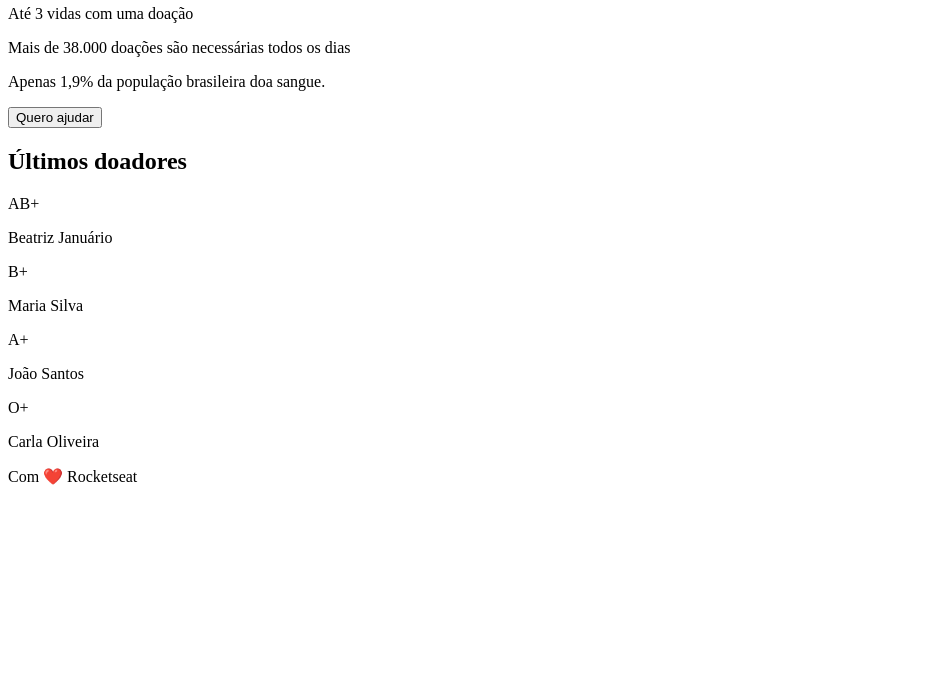
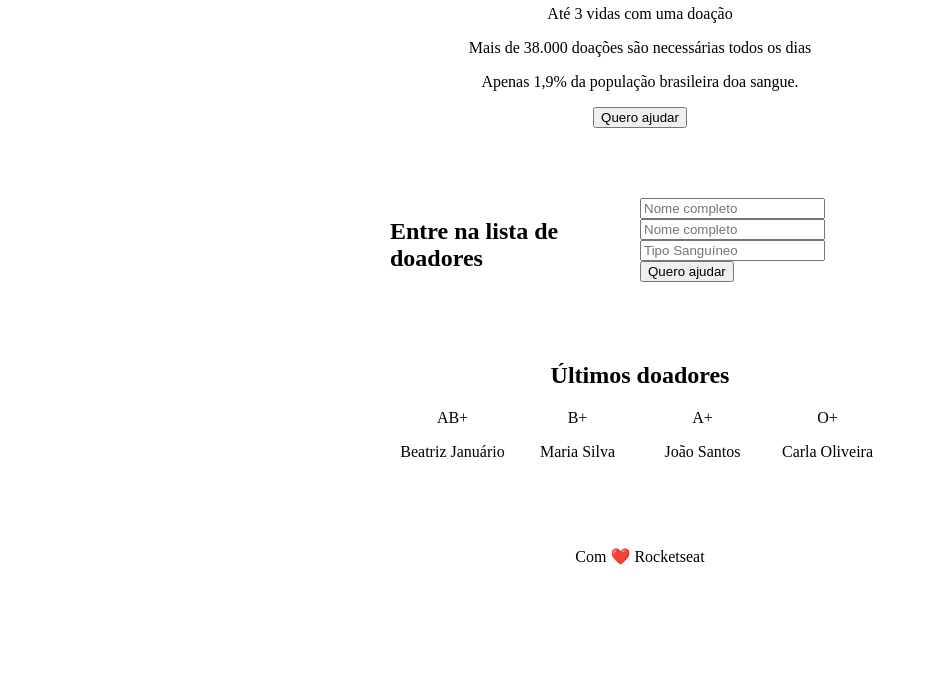
Before and after one commit to beatrizj/doe, a plain HTML site: page index.html in a window 1280 px wide. Shown: the part 122-800 px from the top of the page, without its empty margins (0-927 px from the left). Drawn offline with Linux system fonts and the light colour scheme.

Commit message:
criação do form e início do css

```diff
--- a/index.html
+++ b/index.html
@@ -3,7 +3,8 @@
     <head>
         <meta charset="UTF-8">
         <meta name="viewport" content="width=device-width, initial-scale=1.0">
-        <title>Doe sangue! Doe vida!t</title>
+        <title>Doe sangue! Doe vida!</title>
+        <link rel="stylesheet" href="styles.css">
     </head>
     <body>
         <header>
@@ -15,6 +16,17 @@
 
             <button>Quero ajudar</button>
         </header>
+
+        <section class="form">
+            <h2>Entre na lista de doadores</h2>
+            <form action="/">
+                <input type="text" name='name' placeholder="Nome completo">
+                <input type="text" name='email' placeholder="Nome completo">
+                <input type="text" name='blood' placeholder="Tipo Sanguíneo">
+
+                <button>Quero ajudar</button>
+            </form>
+        </section>
 
         <main>
             <h2>Últimos doadores</h2>
--- /dev/null
+++ b/styles.css
@@ -0,0 +1,24 @@
+html {
+    margin: 0;
+}
+
+header, main, footer {
+    text-align: center;
+}
+
+section.donors {
+    display: grid;
+    grid-template-columns: 1fr 1fr 1fr 1fr;
+}
+
+section.form {
+    display: grid;
+    grid-template-columns: 1fr 1fr;
+}
+
+header, .form, main {
+    margin: 0 auto 70px auto;
+    width: 90%;
+    max-width: 500px;
+    margin-left: auto;
+}
```
